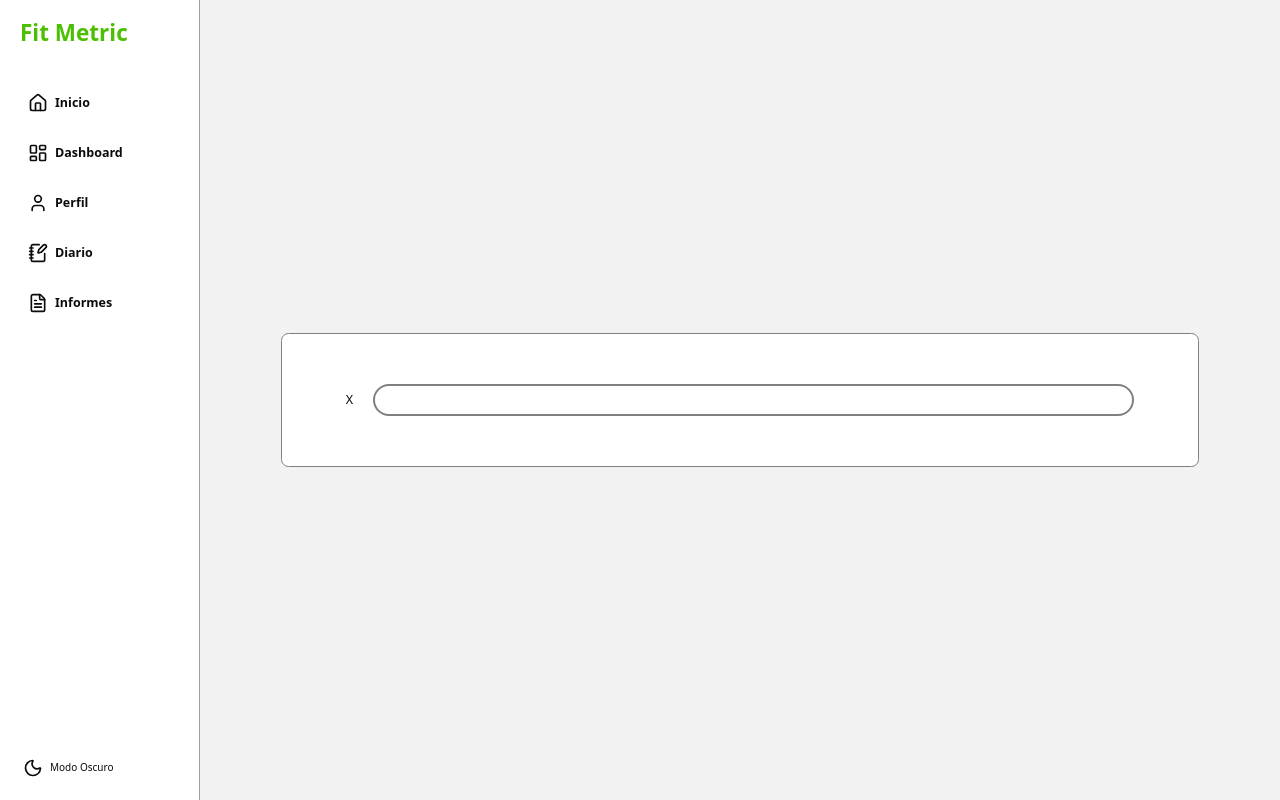
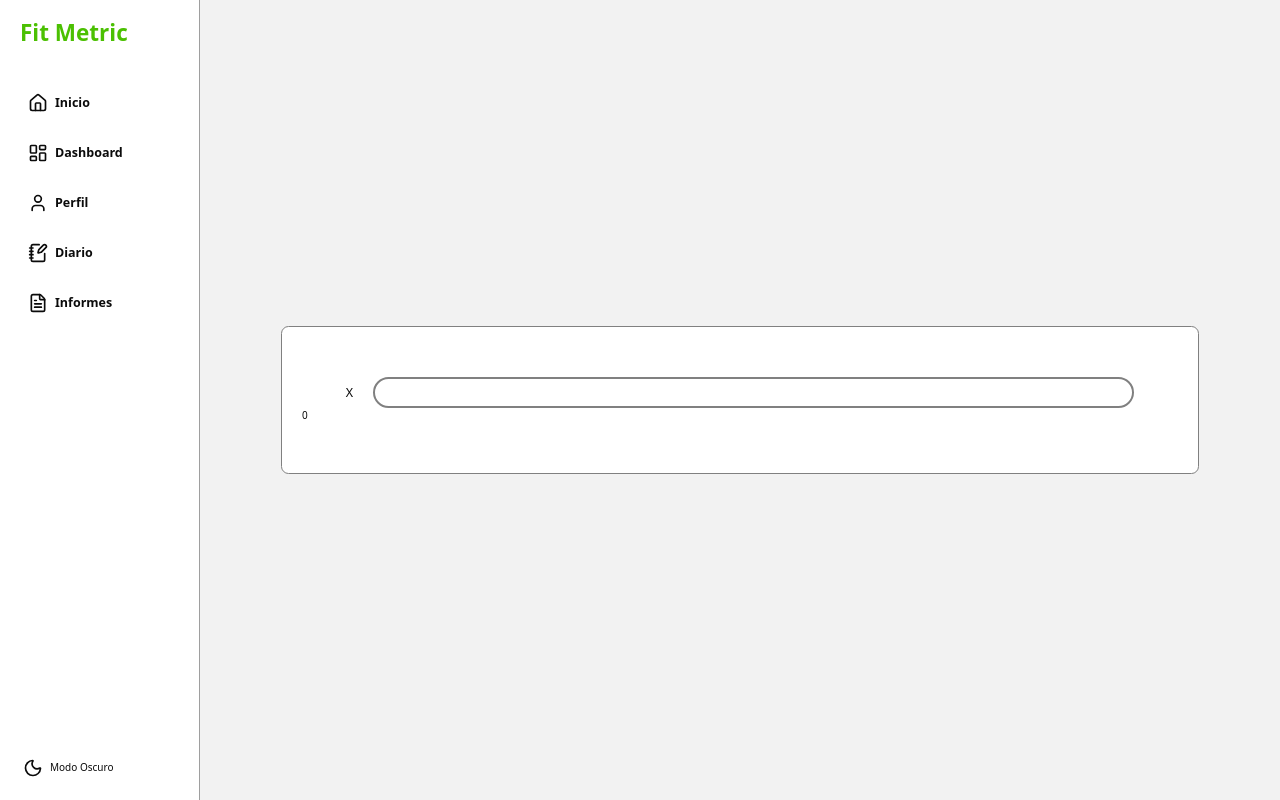
Before and after one commit to Jota-ato/Fit-metric-nextjs, a Next.js app: page /app/diary/1/search in a window 1280 px wide. Built offline with nearby package versions, Linux system fonts and the light colour scheme; what @midudev/tailwind-animations would draw is missing.

Commit message:
feat: add search bar -SearchBar component functioning -Showing search results using searchFood function -Search directory.

```diff
--- a/app/app/diary/[mealTime]/search/page.tsx
+++ b/app/app/diary/[mealTime]/search/page.tsx
@@ -1,40 +1,24 @@
 'use client'
-import useDebounce from "@/src/hooks/useDebounce"
-import { useParams } from "next/navigation"
-import { useEffect, useState, type ChangeEvent } from "react"
+import SearchBar from "@/src/components/app/diary/search/SearchBar"
+import { food } from "@/src/types/fatSecret"
+import { useState } from "react"
 
 export default function Search() {
 
-    const { mealTime } = useParams()
-    const [query, setQuery] = useState("")
-    const debouncedQuery = useDebounce(query, 1000)
-
-    const handleChange = (e: ChangeEvent<HTMLInputElement>) => {
-        setQuery(e.target.value)
-    }
-
-    useEffect(() => {
-        if (debouncedQuery) {
-            console.log(debouncedQuery)
-        }
-    }, [debouncedQuery])
+    const [foods, setFoods] = useState<food[]>([])
 
     return (
         <section className="container bg-surface p-8 rounded-xl border border-border">
-            <header>
-                <form>
-                    <fieldset className="flex items-center justify-between gap-8 w-[90%] mx-auto">
-                        <label className="text-xl">X</label>
-                        <input
-                            style={{ flex: 1 }}
-                            className="text-xl border-2 border-border rounded-full py-2 px-4 focus:outline-0"
-                            type="text"
-                            value={query}
-                            onChange={handleChange}
-                        />
-                    </fieldset>
-                </form>
-            </header>
+            <SearchBar
+                setFoods={setFoods}
+            />
+            {foods.length && (
+                foods.map((f) => (
+                    <div key={f.food_id}>
+                        {f.food_name}
+                    </div>
+                )
+            ))}
         </section>
     )
 }
--- /dev/null
+++ b/src/components/app/diary/search/SearchBar.tsx
@@ -0,0 +1,45 @@
+import { useState, useEffect, ChangeEvent, Dispatch, SetStateAction } from "react"
+import { searchFood } from "@/src/actions/foodActions"
+import useDebounce from "@/src/hooks/useDebounce"
+import { food } from "@/src/types/fatSecret"
+
+interface SearchBarProps {
+    setFoods: Dispatch<SetStateAction<food[]>>
+}
+
+export default function SearchBar({setFoods}: SearchBarProps) {
+        const [query, setQuery] = useState("")
+    const debouncedQuery = useDebounce(query, 1000)
+
+    const handleChange = (e: ChangeEvent<HTMLInputElement>) => {
+        setQuery(e.target.value)
+    }
+
+    const search = async (query: string) => {
+        const response = await searchFood(query)
+        setFoods(response?.foods.food || [])
+    }
+
+    useEffect(() => {
+        if (debouncedQuery) {
+            search(debouncedQuery)
+        }
+    }, [debouncedQuery])
+
+    return (
+        <header>
+            <form>
+                <fieldset className="flex items-center justify-between gap-8 w-[90%] mx-auto">
+                    <label className="text-xl">X</label>
+                    <input
+                        style={{ flex: 1 }}
+                        className="text-xl border-2 border-border rounded-full py-2 px-4 focus:outline-0"
+                        type="text"
+                        value={query}
+                        onChange={handleChange}
+                    />
+                </fieldset>
+            </form>
+        </header>
+    )
+}
--- /dev/null
+++ b/src/stores/DiaryStore.tsx
@@ -0,0 +1,14 @@
+import { create } from "zustand";
+import { devtools } from 'zustand/middleware'
+
+interface useDiaryStoreType {
+
+}
+
+const useDiaryStore = create()(
+    devtools(
+        (set) => {
+
+        }
+    )
+)
```
